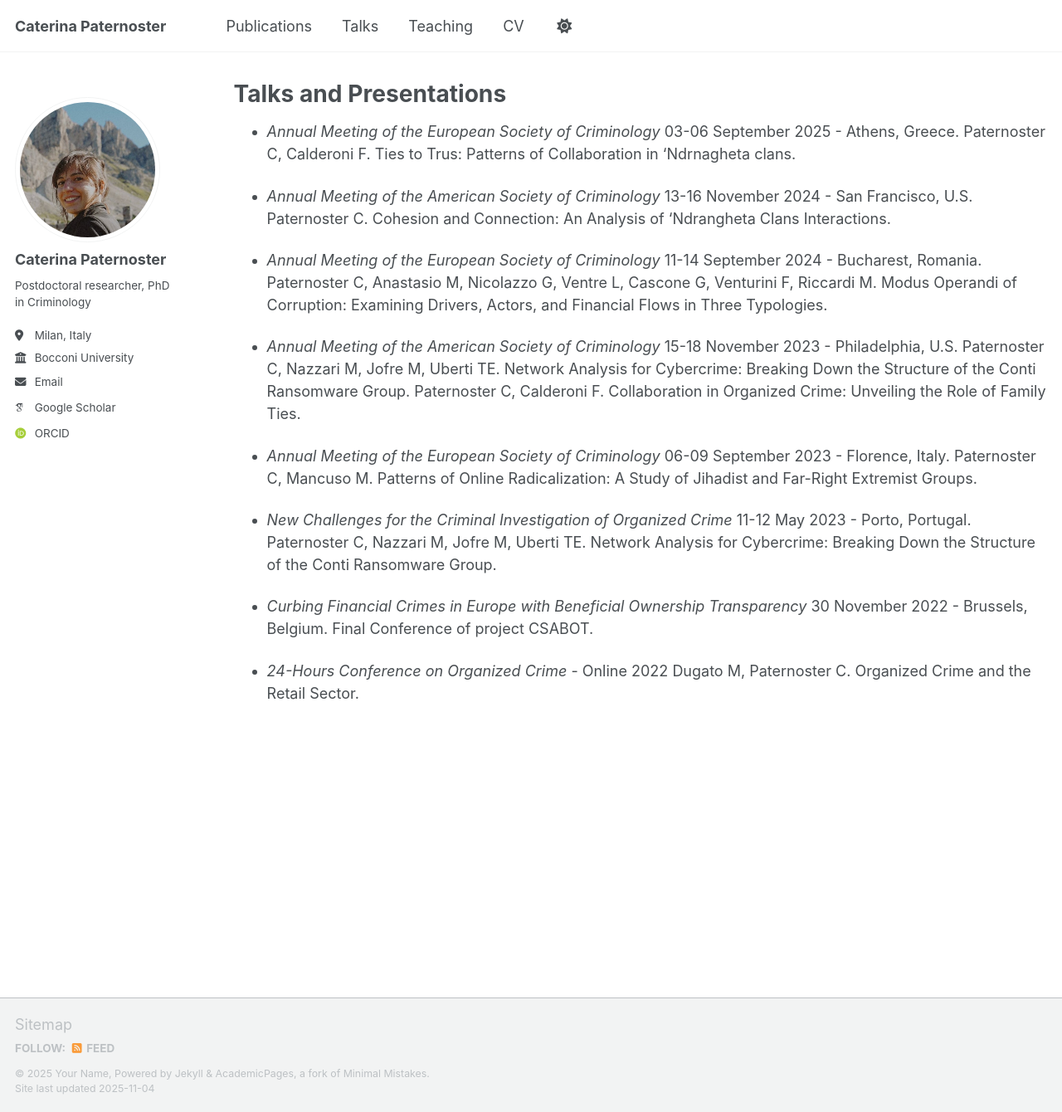
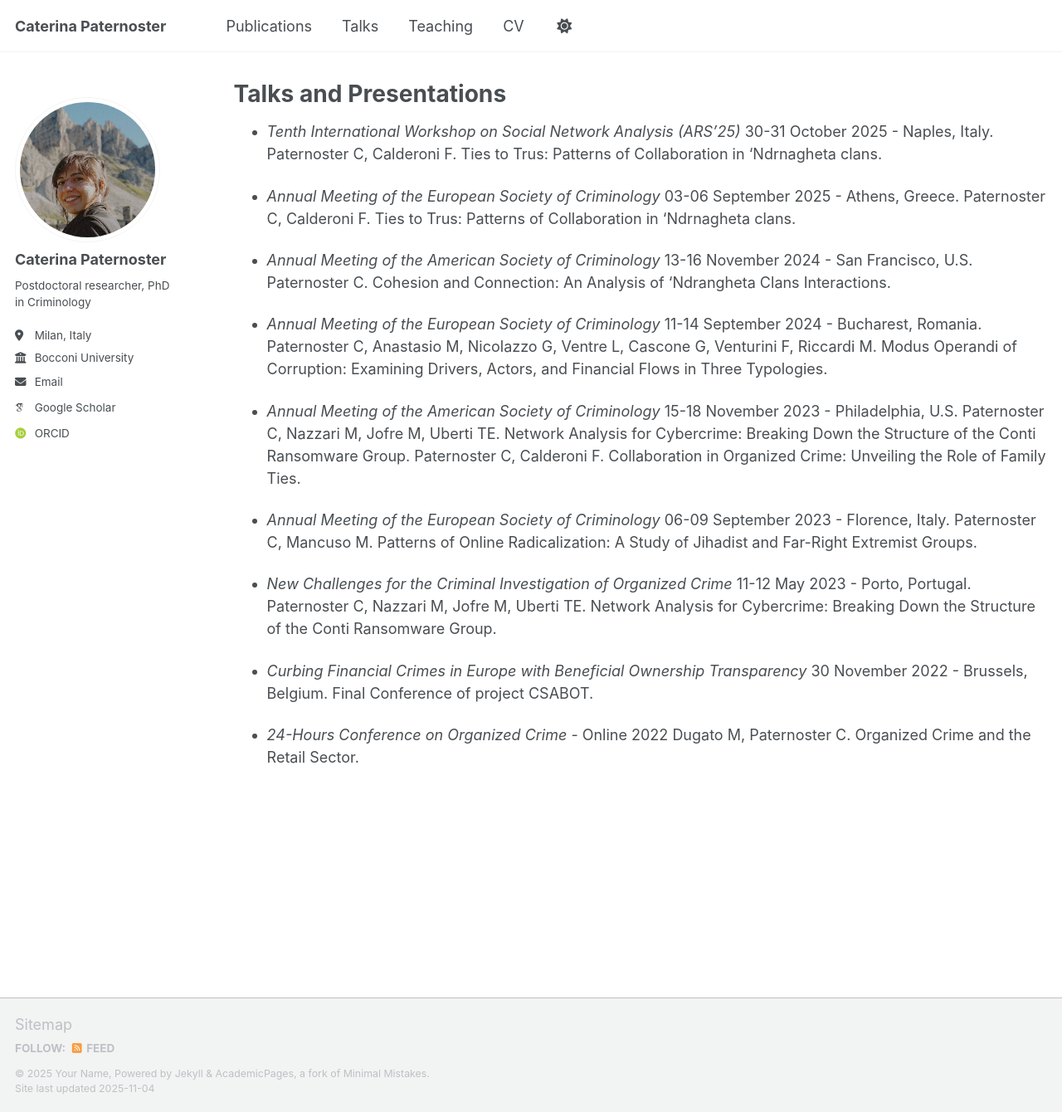
Before and after one commit to caterinapaternoster/caterinapaternoster.github.io, a Jekyll site: the page built from _talks/talks.md, in a window 1280 px wide and 1340 px high. Shown: the whole window at 83% size. Built offline with Jekyll 4.4.1, drawn with Linux system fonts in a browser that asks for light colours; some web fonts are replaced; a script that is not in the unit is left out.

Commit message:
Update talks.md

```diff
--- a/_talks/talks.md
+++ b/_talks/talks.md
@@ -4,6 +4,9 @@ title: "Talks and Presentations"
 permalink: /talks/
 author_profile: true
 ---
+
+* _Tenth International Workshop on Social Network Analysis (ARS'25)_ 30-31 October 2025 - Naples, Italy.
+Paternoster C, Calderoni F. Ties to Trus: Patterns of Collaboration in 'Ndrnagheta clans.
 
 * _Annual Meeting of the European Society of Criminology_ 03-06 September 2025 - Athens, Greece.
 Paternoster C, Calderoni F. Ties to Trus: Patterns of Collaboration in 'Ndrnagheta clans.
```
